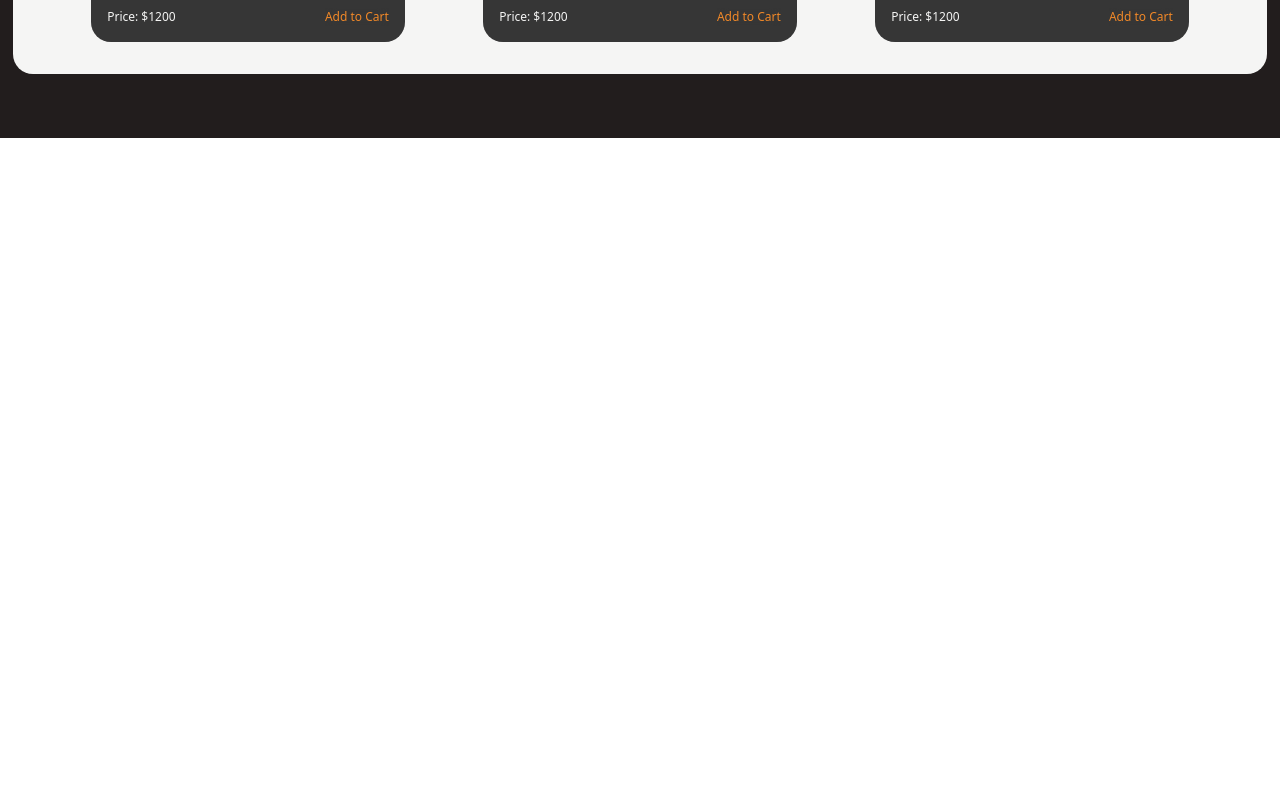
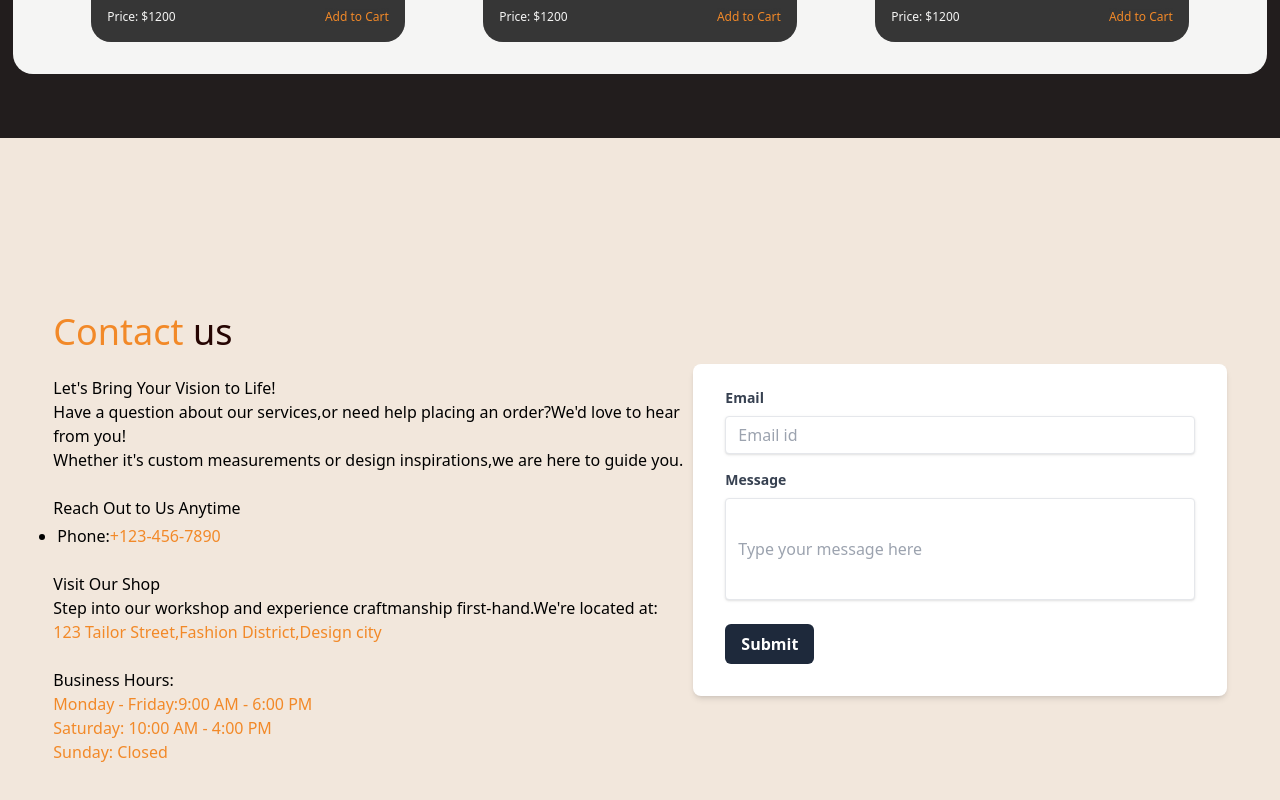
Before and after one commit to gbejoy/Masters_of_tailoring, a React (Vite) app in the folder vite-project/: page / in a window 1280 px wide. Shown: the part 3062-3862 px from the top of the page. Before the commit the page ends 3200 px from the top, so only its background shows below. Built offline with nearby package versions, Linux system fonts and the light colour scheme; a web font is replaced by a local one.

Commit message:
added Contact.jsx

```diff
--- a/vite-project/src/App.jsx
+++ b/vite-project/src/App.jsx
@@ -3,7 +3,7 @@ import LandingPage from "./Components/LandingPage";
 import About from "./Components/About.jsx";
 import Masterpieces from "./Components/Masterpieces.jsx";
 import Collections from "./Components/Collections.jsx";
-
+import Contact from "./Components/Contact.jsx";
 function App()
 {
   const [ isSignedIn, setIsSignedIn ] = useState(true);
@@ -13,8 +13,9 @@ function App()
         <About />
         <Masterpieces />
         <Collections />
+        <Contact/>
       </>
-    )
+    );
 }
 
 export default App;
--- /dev/null
+++ b/vite-project/src/Components/Contact.jsx
@@ -0,0 +1,32 @@
+export default function Contact(){
+    return(
+        <section id="contact" className="w-full h-screen bg-[#F2E7DC] flex flex-col md:flex-row items-center justify-center">
+        <div className="w-full h-[50%] md:w-1/2 md:h-full flex flex-col justify-center items-left ">
+        <h1 className='hidden md:block font-normal text-3xl xl:text-4xl text-left text-[#260502]'><span className='text-[#F28928]'>Contact</span> us</h1><br/>
+        <p>Let's Bring Your Vision to Life!<br/>Have a question about our services,or need help placing an order?We'd love to hear from you!
+        <br/>Whether it's custom measurements or design inspirations,we are here to guide you.</p><br/>
+        <span>Reach Out to Us Anytime</span>
+        <ul><li>Phone:<span className='text-[#F28928]'>+123-456-7890</span></li></ul><br/>
+        <p>Visit Our Shop<br/>Step into our workshop and experience craftmanship first-hand.We're located at:<br/>
+        <span className='text-[#F28928]'>123 Tailor Street,Fashion District,Design city</span></p><br/>
+        <p>Business Hours:<br/>
+        <span className='text-[#F28928]'>Monday - Friday:9:00 AM - 6:00 PM<br/>
+        Saturday: 10:00 AM - 4:00 PM <br/>Sunday: Closed</span>
+        </p>
+        </div>
+        <div className="w-full h-[42%] md:w-5/12 md:h-full flex flex-col justify-center items-center ">
+        <form class="w-full bg-white shadow-md rounded-lg px-8 pt-6 pb-8 mb-4 ml-0">
+        <div class="mb-4">
+        <label class="block text-gray-700 text-sm font-bold mb-2" for="email">Email</label>
+        <input class="shadow appearance-none border rounded w-full py-2 px-3 text-black-700 leading-tight focus:outline-black focus:shadow-none"
+        type="email" id="email" placeholder="Email id" ></input></div>
+        <div class="mb-6">
+        <label class="block text-gray-700 text-sm font-bold mb-2" for="message">Message</label>
+        <input class="shadow appearance-none border rounded w-full py-10 px-3 text-black-700 leading-tight focus:outline-black focus:shadow-none"
+        id="message" type="text" placeholder="Type your message here"></input></div>
+        <div class="flex items-center justify-between">
+            <button class="bg-slate-800 hover:bg-slate-950 text-white font-bold py-2 px-4 rounded-md focus:outline-none focus:shadow-outline" type="button">Submit</button></div>
+        </form></div>
+        </section>
+    );
+}
--- a/vite-project/src/index.css
+++ b/vite-project/src/index.css
@@ -35,6 +35,15 @@ html {
       -2px 0 0 #161616,
       2px 2px 5px #161616;
 }
+ul {
+    display:block;
+    list-style-type: disc;
+    margin-top: 4px;
+    margin-bottom: 0;
+    margin-left: 0;
+    margin-right: 0;
+    padding-left: 4px;
+  }
 ::-webkit-scrollbar {
     width: 12px;
 }
```
